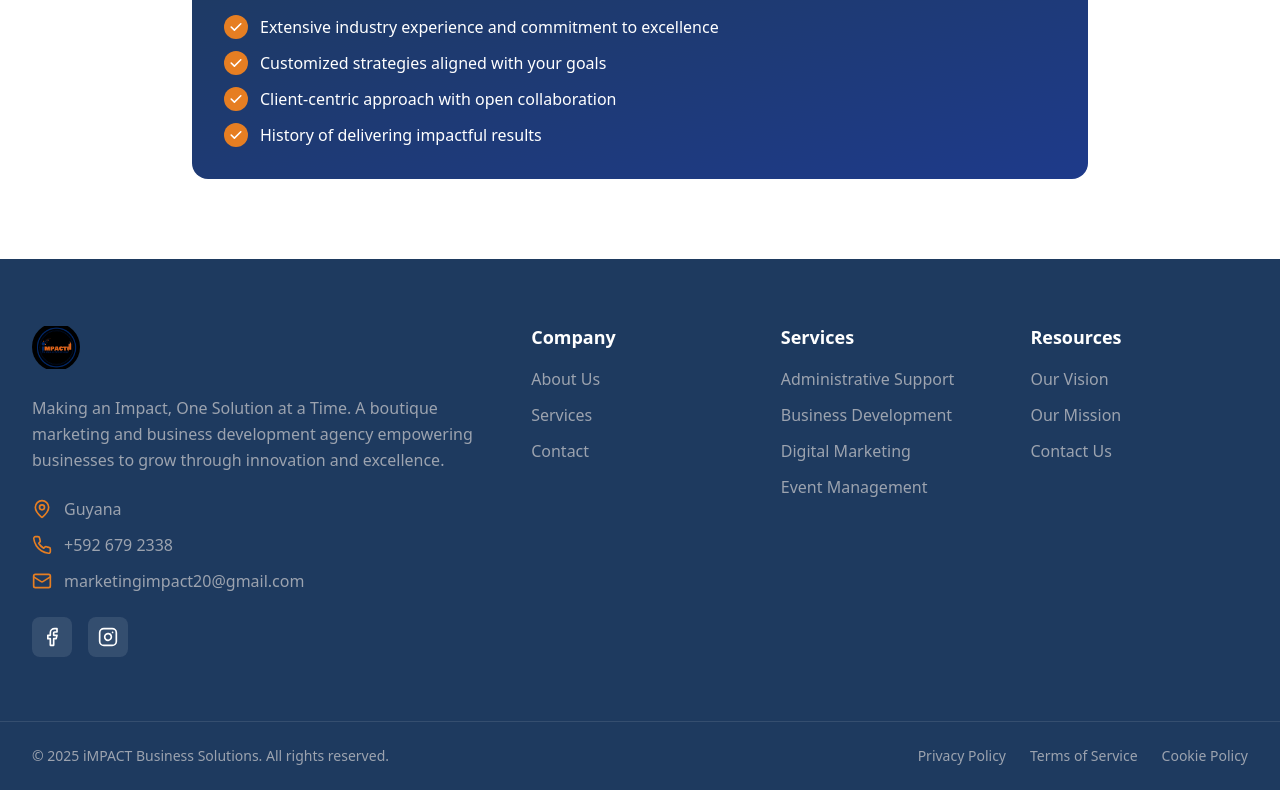
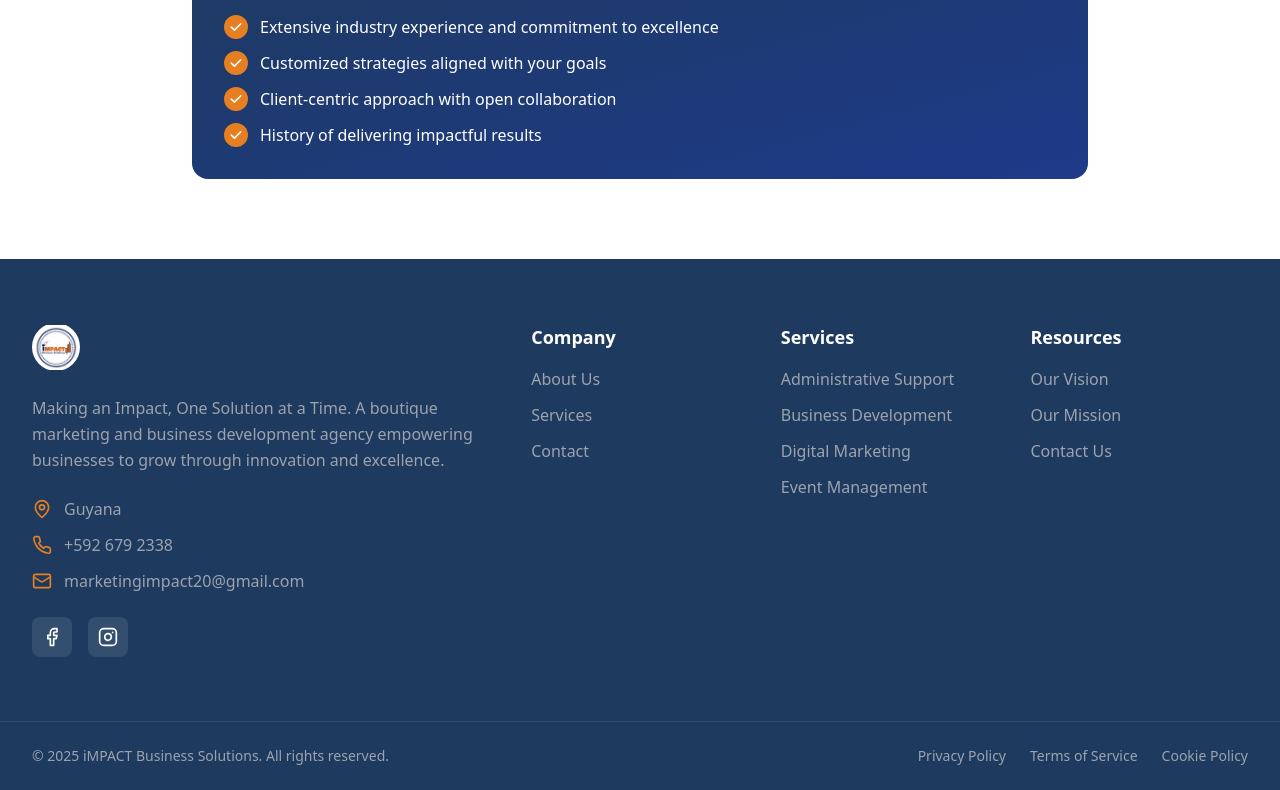
Before and after one commit to blackMastery/impact-business-solutions, a Next.js app: page / in a window 1280 px wide. Shown: the part 10775-11565 px from the top of the page. Built offline with nearby package versions, Linux system fonts and the light colour scheme.

Commit message:
Update logo references in layout and footer components
- Changed logo URLs in layout.tsx and Footer.tsx from black-logo.jpeg to white-logo.png.
- Updated image types in metadata to reflect the new PNG format.

```diff
--- a/app/layout.tsx
+++ b/app/layout.tsx
@@ -21,11 +21,11 @@ export const metadata: Metadata = {
     type: 'website',
     images: [
       {
-        url: 'https://impact-business-solutions.vercel.app/black-logo.jpeg',
+        url: 'https://impact-business-solutions.vercel.app/white-logo.png',
         width: 1200,
         height: 630,
         alt: 'Impact Business Solutions - Marketing & Business Development',
-        type: 'image/jpeg',
+        type: 'image/png',
       },
     ],
     emails: ['marketingimpact20@gmail.com'],
@@ -36,7 +36,7 @@ export const metadata: Metadata = {
     card: 'summary_large_image',
     title: 'Impact Business Solutions | Marketing & Business Development',
     description: 'A boutique marketing and business development agency in Guyana. Making an Impact, One Solution at a Time.',
-    images: ['https://impact-business-solutions.vercel.app/black-logo.jpeg'],
+    images: ['https://impact-business-solutions.vercel.app/white-logo.png'],
     creator: '@impactbusinesssolutions',
     site: '@impactbusinesssolutions',
   },
@@ -55,9 +55,9 @@ export const metadata: Metadata = {
   themeColor: '#1e3a8a',
   category: 'business',
   icons: {
-    icon: '/black-logo.jpeg',
-    shortcut: '/black-logo.jpeg',
-    apple: '/black-logo.jpeg',
+    icon: '/white-logo.png',
+    shortcut: '/white-logo.png',
+    apple: '/white-logo.png',
   },
 }
 
--- a/components/Footer.tsx
+++ b/components/Footer.tsx
@@ -40,7 +40,7 @@ export function Footer() {
             {/* Logo */}
             <a href="#home" className="flex items-center">
               <img
-                src="/black-logo.jpeg"
+                src="/white-logo.png"
                 alt="IMPACT Business Solutions"
                 className="h-12 w-12 object-contain rounded-full"
               />
```
